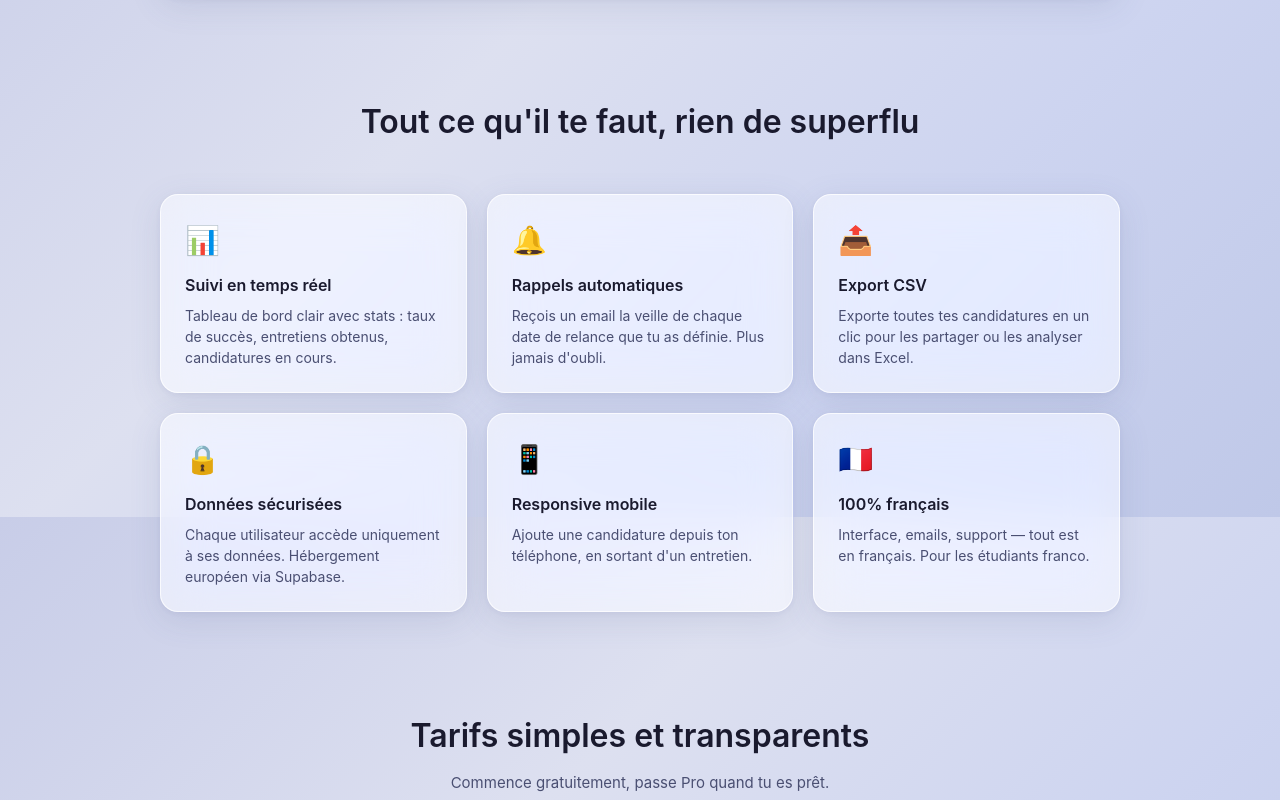
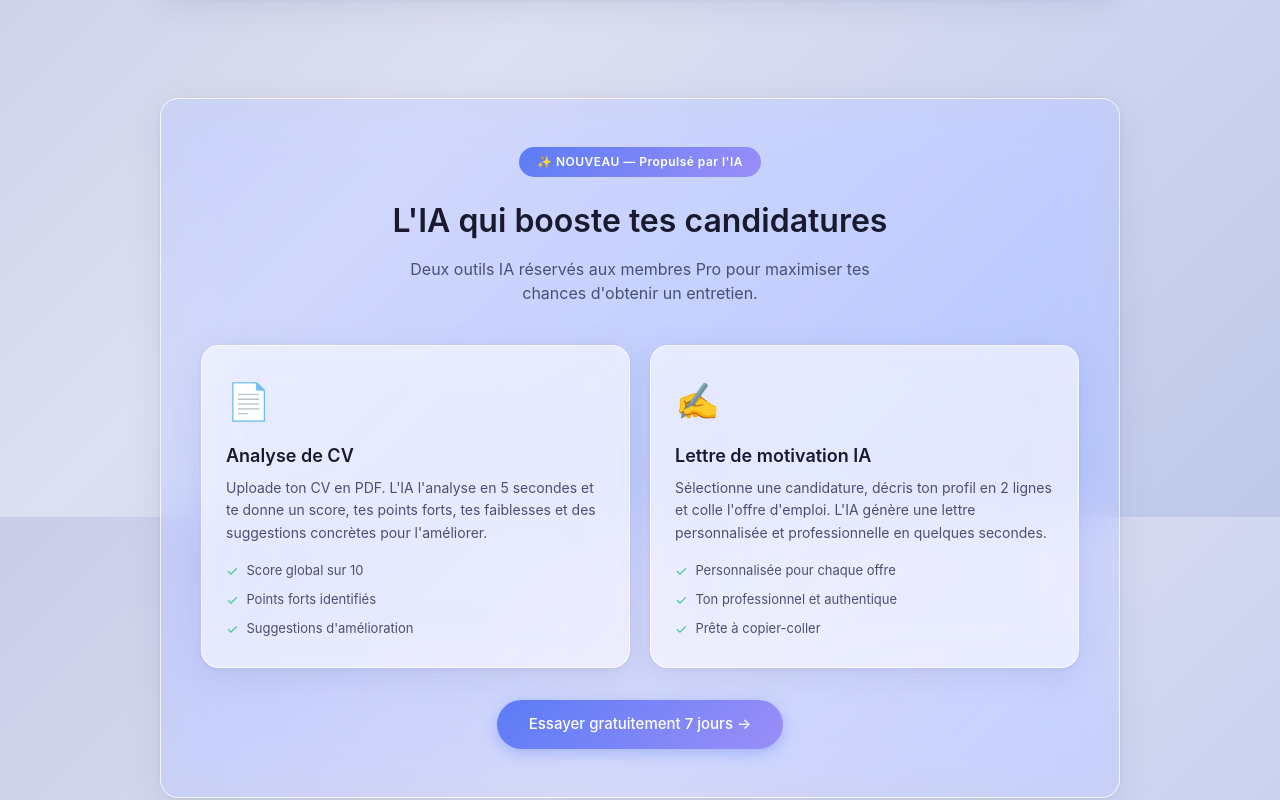
Before and after one commit to Paulmarketing/Candidly, a Next.js app: page / in a window 1280 px wide. Shown: the part 1083-1883 px from the top of the page. Built offline with nearby package versions, Linux system fonts and the light colour scheme.

Commit message:
Landing page : section IA + mise à jour pricing

```diff
--- a/app/page.tsx
+++ b/app/page.tsx
@@ -176,6 +176,99 @@ export default function LandingPage() {
         </div>
       </section>
 
+      {/* IA Section */}
+      <section style={{ maxWidth: 960, margin: '0 auto 100px' }}>
+        <div
+          className="glass-card"
+          style={{
+            padding: '48px 40px',
+            background: 'linear-gradient(135deg, rgba(91,124,246,0.08) 0%, rgba(155,142,248,0.08) 100%)',
+            textAlign: 'center',
+          }}
+        >
+          <div
+            style={{
+              display: 'inline-block',
+              background: 'linear-gradient(135deg,#5b7cf6,#9b8ef8)',
+              borderRadius: 40,
+              padding: '6px 18px',
+              fontSize: 12,
+              fontWeight: 600,
+              color: 'white',
+              marginBottom: 20,
+              letterSpacing: '0.04em',
+            }}
+          >
+            ✨ NOUVEAU — Propulsé par l&apos;IA
+          </div>
+          <h2
+            style={{
+              fontSize: 32,
+              fontWeight: 600,
+              color: 'var(--text1)',
+              marginBottom: 12,
+            }}
+          >
+            L&apos;IA qui booste tes candidatures
+          </h2>
+          <p style={{ fontSize: 16, color: 'var(--text2)', marginBottom: 40, maxWidth: 520, margin: '0 auto 40px' }}>
+            Deux outils IA réservés aux membres Pro pour maximiser tes chances d&apos;obtenir un entretien.
+          </p>
+
+          <div style={{ display: 'grid', gridTemplateColumns: 'repeat(auto-fit, minmax(280px, 1fr))', gap: 20, textAlign: 'left' }}>
+            {/* Analyse CV */}
+            <div
+              className="glass-card"
+              style={{ padding: '28px 24px', background: 'rgba(255,255,255,0.6)' }}
+            >
+              <div style={{ fontSize: 36, marginBottom: 14 }}>📄</div>
+              <h3 style={{ fontSize: 18, fontWeight: 600, color: 'var(--text1)', marginBottom: 8 }}>
+                Analyse de CV
+              </h3>
+              <p style={{ fontSize: 14, color: 'var(--text2)', lineHeight: 1.6, marginBottom: 16 }}>
+                Uploade ton CV en PDF. L&apos;IA l&apos;analyse en 5 secondes et te donne un score, tes points forts, tes faiblesses et des suggestions concrètes pour l&apos;améliorer.
+              </p>
+              <div style={{ display: 'flex', flexDirection: 'column', gap: 8 }}>
+                {['Score global sur 10', 'Points forts identifiés', 'Suggestions d\'amélioration'].map((item) => (
+                  <div key={item} style={{ display: 'flex', alignItems: 'center', gap: 8 }}>
+                    <span style={{ color: 'var(--success)', fontSize: 14 }}>✓</span>
+                    <span style={{ fontSize: 13, color: 'var(--text2)' }}>{item}</span>
+                  </div>
+                ))}
+              </div>
+            </div>
+
+            {/* Lettre de motivation */}
+            <div
+              className="glass-card"
+              style={{ padding: '28px 24px', background: 'rgba(255,255,255,0.6)' }}
+            >
+              <div style={{ fontSize: 36, marginBottom: 14 }}>✍️</div>
+              <h3 style={{ fontSize: 18, fontWeight: 600, color: 'var(--text1)', marginBottom: 8 }}>
+                Lettre de motivation IA
+              </h3>
+              <p style={{ fontSize: 14, color: 'var(--text2)', lineHeight: 1.6, marginBottom: 16 }}>
+                Sélectionne une candidature, décris ton profil en 2 lignes et colle l&apos;offre d&apos;emploi. L&apos;IA génère une lettre personnalisée et professionnelle en quelques secondes.
+              </p>
+              <div style={{ display: 'flex', flexDirection: 'column', gap: 8 }}>
+                {['Personnalisée pour chaque offre', 'Ton professionnel et authentique', 'Prête à copier-coller'].map((item) => (
+                  <div key={item} style={{ display: 'flex', alignItems: 'center', gap: 8 }}>
+                    <span style={{ color: 'var(--success)', fontSize: 14 }}>✓</span>
+                    <span style={{ fontSize: 13, color: 'var(--text2)' }}>{item}</span>
+                  </div>
+                ))}
+              </div>
+            </div>
+          </div>
+
+          <div style={{ marginTop: 32 }}>
+            <Link href="/register" className="btn-primary" style={{ fontSize: 15, padding: '13px 32px' }}>
+              Essayer gratuitement 7 jours →
+            </Link>
+          </div>
+        </div>
+      </section>
+
       {/* Features */}
       <section style={{ maxWidth: 960, margin: '0 auto 100px' }}>
         <h2
@@ -225,7 +318,7 @@ export default function LandingPage() {
             {
               icon: '🇫🇷',
               title: '100% français',
-              desc: 'Interface, emails, support — tout est en français. Pour les étudiants franco.',
+              desc: 'Interface, emails, support — tout est en français. Pour les étudiants francophones.',
             },
           ].map((f) => (
             <div key={f.title} className="glass-card hover-card" style={{ padding: '24px' }}>
--- a/components/PricingCard.tsx
+++ b/components/PricingCard.tsx
@@ -79,7 +79,8 @@ export default function PricingCard({ plan, onChoose, loading, isCurrent }: Pric
               '✅ Candidatures illimitées',
               '✅ Rappels email automatiques',
               '✅ Export CSV',
-              '✅ Tableau de bord complet',
+              '✨ Analyse de CV par IA',
+              '✨ Lettre de motivation IA',
               '✅ Support prioritaire',
             ]
           : [
@@ -87,7 +88,8 @@ export default function PricingCard({ plan, onChoose, loading, isCurrent }: Pric
               '✅ Tableau de bord de base',
               '✅ Export CSV',
               '⬜ Rappels email (Pro)',
-              '⬜ Candidatures illimitées (Pro)',
+              '⬜ Analyse CV par IA (Pro)',
+              '⬜ Lettre de motivation IA (Pro)',
             ]
         ).map((feature, i) => (
           <li
```
